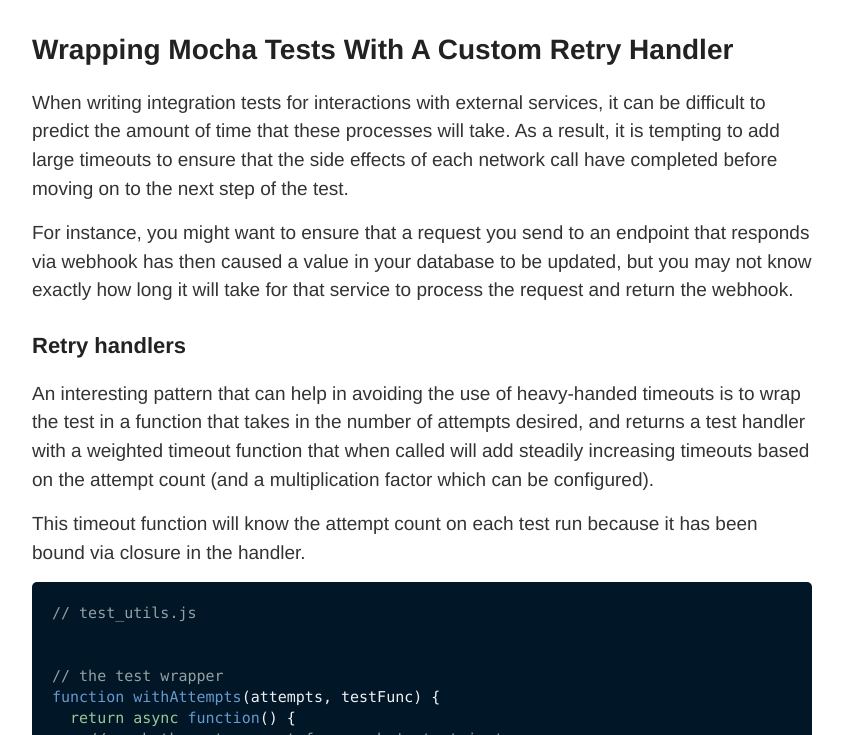
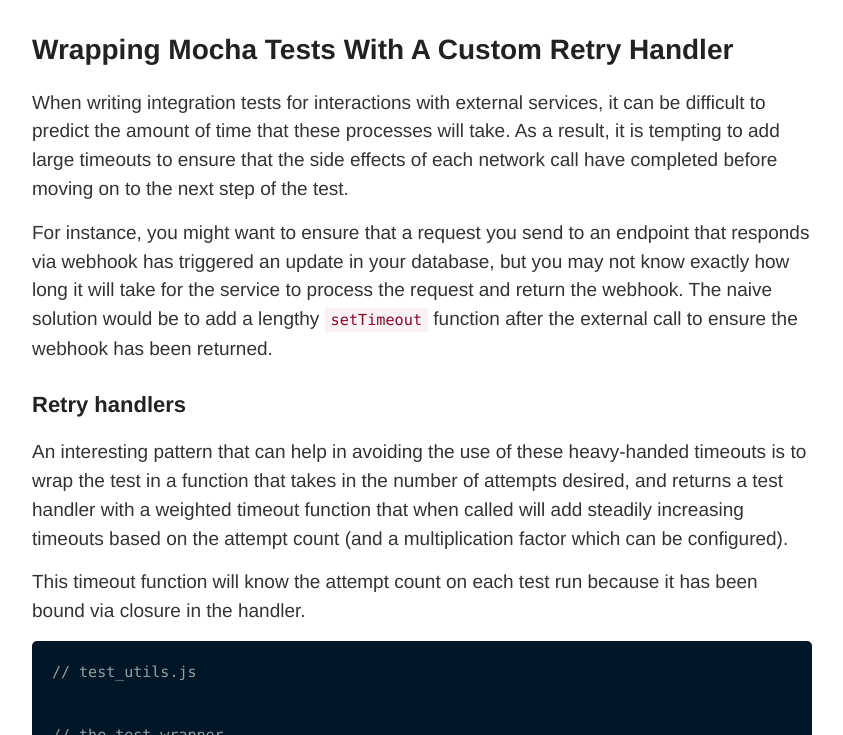
Before and after one commit to a-bishop/old_blog, a Jekyll site: the page built from _posts/2019-12-14-Wrapping-Mocha-Tests-With-A-Custom-Retry-Handler.md, in a window 1280 px wide and 900 px high, cut to the strip 165-900 px from the top of the window. Shown: the whole strip, without its empty margins (218-1061 px from the left). Built offline with Jekyll 4.4.1, drawn with Linux system fonts in a browser that asks for light colours; nearby versions of some CDN libraries; comment, search, counter and statistics services are not loaded.

Commit message:
Update post

```diff
--- a/_posts/2019-12-14-Wrapping-Mocha-Tests-With-A-Custom-Retry-Handler.md
+++ b/_posts/2019-12-14-Wrapping-Mocha-Tests-With-A-Custom-Retry-Handler.md
@@ -6,11 +6,11 @@ tags: mocha chai sinon javascript testing
 
 When writing integration tests for interactions with external services, it can be difficult to predict the amount of time that these processes will take.  As a result, it is tempting to add large timeouts to ensure that the side effects of each network call have completed before moving on to the next step of the test.
 
-For instance, you might want to ensure that a request you send to an endpoint that responds via webhook has then caused a value in your database to be updated, but you may not know exactly how long it will take for that service to process the request and return the webhook.
+For instance, you might want to ensure that a request you send to an endpoint that responds via webhook has triggered an update in your database, but you may not know exactly how long it will take for the service to process the request and return the webhook. The naive solution would be to add a lengthy `setTimeout` function after the external call to ensure the webhook has been returned.
 
 ## Retry handlers
 
-An interesting pattern that can help in avoiding the use of heavy-handed timeouts is to wrap the test in a function that takes in the number of attempts desired, and returns a test handler with a weighted timeout function that when called will add steadily increasing timeouts based on the attempt count (and a multiplication factor which can be configured).
+An interesting pattern that can help in avoiding the use of these heavy-handed timeouts is to wrap the test in a function that takes in the number of attempts desired, and returns a test handler with a weighted timeout function that when called will add steadily increasing timeouts based on the attempt count (and a multiplication factor which can be configured).
 
 This timeout function will know the attempt count on each test run because it has been bound via closure in the handler.
 
```
